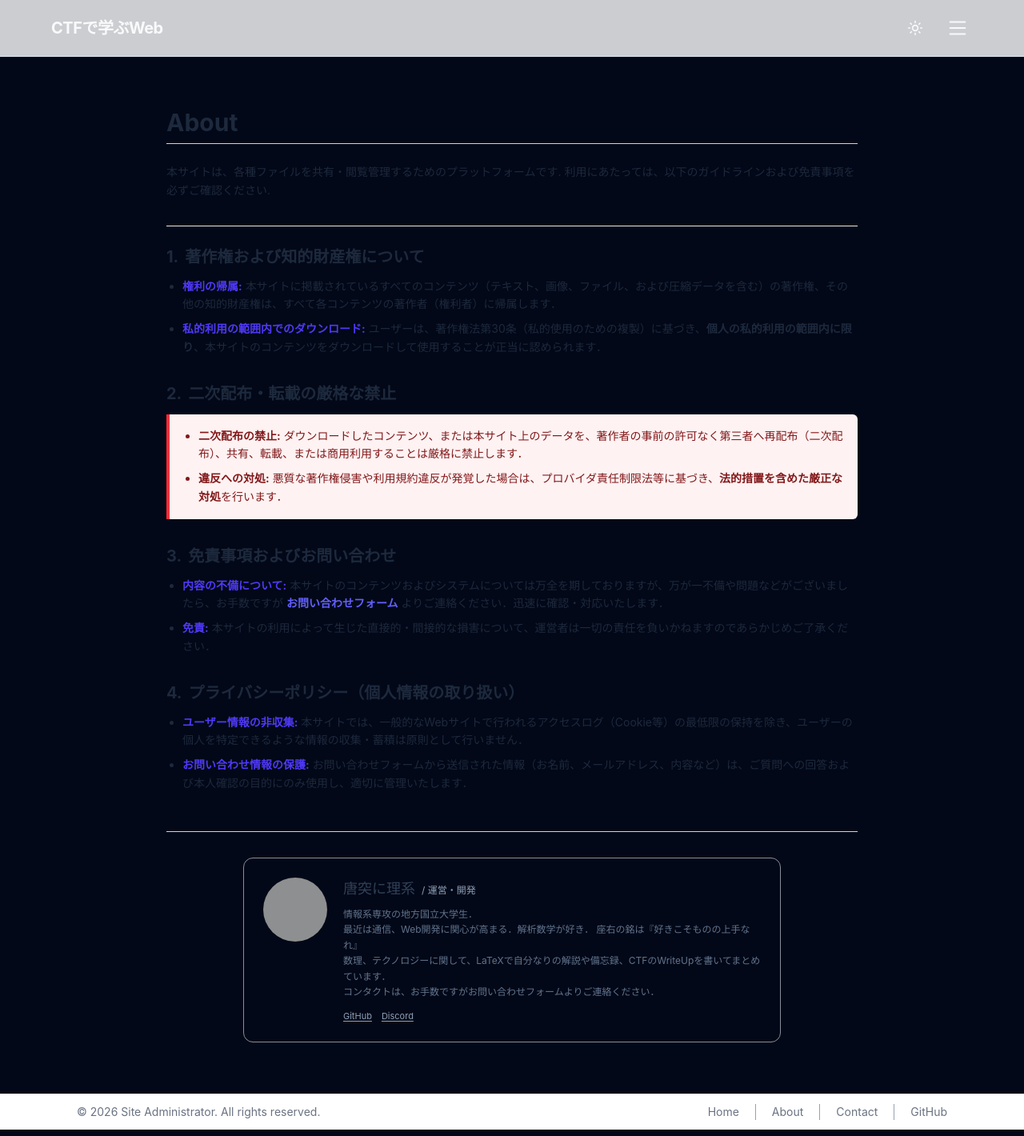
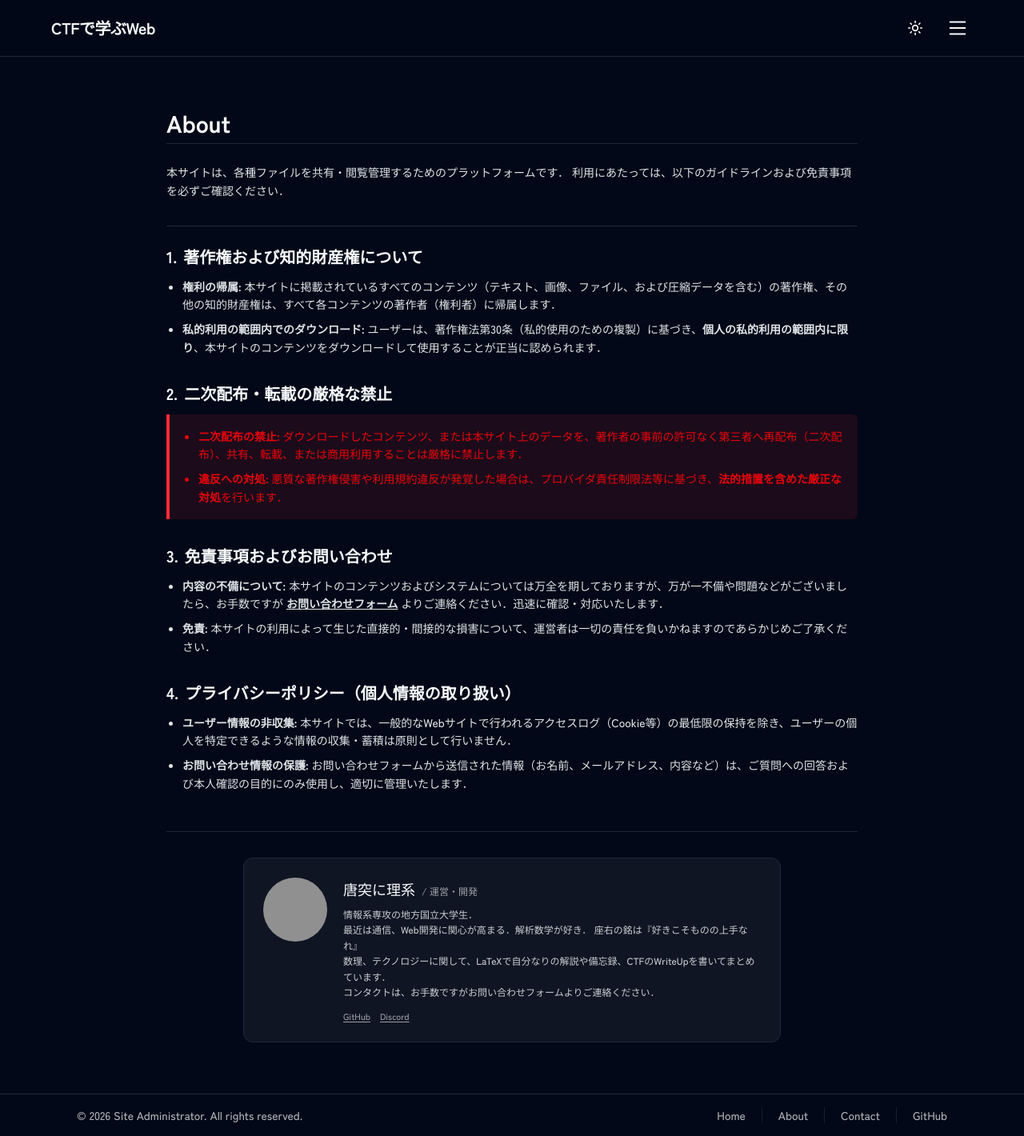
Before and after one commit to suikamin/ctfgonet, a Next.js app in the folder web/: page /about in a window 1280 px wide. Shown: the whole page at 80% size. Built offline with nearby package versions, Linux system fonts and the light colour scheme; grey boxes are pictures that could not be loaded.

Commit message:
fix: color theme

```diff
--- a/web/app/about/page.tsx
+++ b/web/app/about/page.tsx
@@ -6,32 +6,30 @@ export const metadata = {
 
 export default function About() {
   return (
-    <div className="max-w-4xl mx-auto px-4 py-8 text-slate-800 dark:text-slate-200">
-      <h1 className="text-3xl font-bold mb-6 border-b pb-2 border-slate-300 dark:border-slate-700">
+    <div className="max-w-4xl mx-auto px-4 py-8 text-foreground">
+      <h1 className="text-3xl font-bold mb-6 border-b pb-2 border-border">
         About
       </h1>
 
-      <p className="text-sm leading-relaxed mb-8">
-        本サイトは、各種ファイルを共有・閲覧管理するためのプラットフォームです.
-        利用にあたっては、以下のガイドラインおよび免責事項を必ずご確認ください.
+      <p className="text-sm leading-relaxed mb-8 opacity-90">
+        本サイトは、各種ファイルを共有・閲覧管理するためのプラットフォームです．
+        利用にあたっては、以下のガイドラインおよび免責事項を必ずご確認ください．
       </p>
 
-      <hr className="my-6 border-slate-200 dark:border-slate-800" />
+      <hr className="my-6 border-border" />
 
       {/* 1. 著作権 */}
       <section className="mb-8">
         <h2 className="text-xl font-bold mb-3 flex items-center">
           <span className="mr-2">1.</span> 著作権および知的財産権について
         </h2>
-        <ul className="list-disc pl-5 space-y-2 text-sm leading-relaxed">
+        <ul className="list-disc pl-5 space-y-2 text-sm leading-relaxed opacity-90">
           <li>
-            <strong className="text-indigo-600 dark:text-indigo-400">
-              権利の帰属:
-            </strong>{" "}
+            <strong className="font-bold opacity-100">権利の帰属:</strong>{" "}
             本サイトに掲載されているすべてのコンテンツ（テキスト、画像、ファイル、および圧縮データを含む）の著作権、その他の知的財産権は、すべて各コンテンツの著作者（権利者）に帰属します．
           </li>
           <li>
-            <strong className="text-indigo-600 dark:text-indigo-400">
+            <strong className="font-bold opacity-100">
               私的利用の範囲内でのダウンロード:
             </strong>{" "}
             ユーザーは、著作権法第30条（私的使用のための複製）に基づき、
@@ -46,8 +44,8 @@ export default function About() {
         <h2 className="text-xl font-bold mb-3 flex items-center">
           <span className="mr-2">2.</span> 二次配布・転載の厳格な禁止
         </h2>
-        <div className="bg-red-50 dark:bg-red-950/30 border-l-4 border-red-500 p-4 rounded-r-md">
-          <ul className="list-disc pl-5 space-y-2 text-sm leading-relaxed text-red-900 dark:text-red-200">
+        <div className="bg-red-500/10 border-l-4 border-red-500 p-4 rounded-r-md">
+          <ul className="list-disc pl-5 space-y-2 text-sm leading-relaxed text-red-600 dark:text-red-400">
             <li>
               <strong>二次配布の禁止:</strong>{" "}
               ダウンロードしたコンテンツ、または本サイト上のデータを、著作者の事前の許可なく第三者へ再配布（二次配布）、共有、転載、または商用利用することは厳格に禁止します．
@@ -66,24 +64,22 @@ export default function About() {
         <h2 className="text-xl font-bold mb-3 flex items-center">
           <span className="mr-2">3.</span> 免責事項およびお問い合わせ
         </h2>
-        <ul className="list-disc pl-5 space-y-2 text-sm leading-relaxed">
+        <ul className="list-disc pl-5 space-y-2 text-sm leading-relaxed opacity-90">
           <li>
-            <strong className="text-indigo-600 dark:text-indigo-400">
+            <strong className="font-bold opacity-100">
               内容の不備について:
             </strong>{" "}
             本サイトのコンテンツおよびシステムについては万全を期しておりますが、万が一不備や問題などがございましたら、お手数ですが
             <Link
               href="/contact"
-              className="text-indigo-500 hover:underline mx-1 font-semibold"
+              className="underline font-semibold mx-1 hover:opacity-80 transition-opacity"
             >
               お問い合わせフォーム
             </Link>
             よりご連絡ください．迅速に確認・対応いたします．
           </li>
           <li>
-            <strong className="text-indigo-600 dark:text-indigo-400">
-              免責:
-            </strong>{" "}
+            <strong className="font-bold opacity-100">免責:</strong>{" "}
             本サイトの利用によって生じた直接的・間接的な損害について、運営者は一切の責任を負いかねますのであらかじめご了承ください．
           </li>
         </ul>
@@ -95,15 +91,15 @@ export default function About() {
           <span className="mr-2">4.</span>{" "}
           プライバシーポリシー（個人情報の取り扱い）
         </h2>
-        <ul className="list-disc pl-5 space-y-2 text-sm leading-relaxed">
+        <ul className="list-disc pl-5 space-y-2 text-sm leading-relaxed opacity-90">
           <li>
-            <strong className="text-indigo-600 dark:text-indigo-400">
+            <strong className="font-bold opacity-100">
               ユーザー情報の非収集:
             </strong>{" "}
             本サイトでは、一般的なWebサイトで行われるアクセスログ（Cookie等）の最低限の保持を除き、ユーザーの個人を特定できるような情報の収集・蓄積は原則として行いません．
           </li>
           <li>
-            <strong className="text-indigo-600 dark:text-indigo-400">
+            <strong className="font-bold opacity-100">
               お問い合わせ情報の保護:
             </strong>{" "}
             お問い合わせフォームから送信された情報（お名前、メールアドレス、内容など）は、ご質問への回答および本人確認の目的にのみ使用し、適切に管理いたします．
@@ -111,12 +107,12 @@ export default function About() {
         </ul>
       </section>
 
-      <hr className="my-8 border-slate-300 dark:border-slate-700" />
+      <hr className="my-8 border-border" />
 
       {/* About Me セクション */}
-      <section className="p-6 rounded-xl border border-slate-200/60 dark:border-slate-800/60 max-w-2xl mx-auto bg-transparent">
+      <section className="p-6 rounded-xl border border-border max-w-2xl mx-auto bg-foreground/5">
         <div className="flex flex-col sm:flex-row items-center sm:items-start gap-5">
-          {/* 丸形アイコン（小さめでシンプルに） */}
+          {/* 丸形アイコン */}
           <div className="flex-shrink-0">
             <img
               src="/avatar.jpg"
@@ -128,15 +124,13 @@ export default function About() {
           {/* テキストコンテンツ */}
           <div className="flex-grow text-center sm:text-left">
             <div className="mb-2">
-              <h2 className="text-lg font-medium text-slate-700 dark:text-slate-300 inline-block mr-2">
+              <h2 className="text-lg font-medium inline-block mr-2">
                 唐突に理系
               </h2>
-              <span className="text-xs text-slate-400 dark:text-slate-500">
-                / 運営・開発
-              </span>
+              <span className="text-xs opacity-60">/ 運営・開発</span>
             </div>
 
-            <div className="text-xs leading-relaxed text-slate-500 dark:text-slate-400 space-y-2">
+            <div className="text-xs leading-relaxed opacity-80 space-y-2">
               <p>
                 情報系専攻の地方国立大学生．
                 <br />
@@ -149,17 +143,17 @@ export default function About() {
               </p>
             </div>
 
-            {/* リンクも目立たないように */}
-            <div className="mt-3 flex justify-center sm:justify-start space-x-3 text-[11px] text-slate-400 dark:text-slate-500">
+            {/* リンク */}
+            <div className="mt-3 flex justify-center sm:justify-start space-x-3 text-[11px] opacity-60">
               <a
                 href="#"
-                className="hover:text-slate-600 dark:hover:text-slate-300 transition underline underline-offset-2"
+                className="hover:opacity-100 transition underline underline-offset-2"
               >
                 GitHub
               </a>
               <a
                 href="#"
-                className="hover:text-slate-600 dark:hover:text-slate-300 transition underline underline-offset-2"
+                className="hover:opacity-100 transition underline underline-offset-2"
               >
                 Discord
               </a>
--- a/web/app/components/Footer.tsx
+++ b/web/app/components/Footer.tsx
@@ -1,44 +1,43 @@
-import Image from "next/image";
+// components/Footer.tsx
+import Link from "next/link";
+
 export default function Footer() {
-  // 自動で現在の西暦（2026年など）を取得して表示に利用します
   const currentYear = new Date().getFullYear();
 
   return (
-    <footer className="w-full border-t border-gray-200 bg-white py-3 dark:border-gray-800 dark:bg-gray-950">
+    <footer className="w-full border-t border-border bg-background py-4 text-foreground">
       <div className="mx-auto max-w-6xl px-4 sm:px-6 lg:px-8">
         <div className="flex flex-col items-center justify-between gap-4 sm:flex-row">
-          {/* 左側：著作権表記 */}
-          <p className="text-sm text-gray-500 dark:text-gray-400">
+          <p className="text-sm opacity-70">
             &copy; {currentYear} Site Administrator. All rights reserved.
           </p>
 
-          {/* 各種リンク */}
-          <div className="flex text-sm text-gray-500 dark:text-gray-400 divide-x divide-gray-400">
-            <a
+          <div className="flex text-sm opacity-70 divide-x divide-border">
+            <Link
               href="/"
-              className="hover:text-gray-900 dark:hover:text-white transition-colors pr-5"
+              className="hover:opacity-100 transition-opacity pr-5"
             >
               Home
-            </a>
-            <a
+            </Link>
+            <Link
               href="/about"
-              className="hover:text-gray-900 dark:hover:text-white transition-colors px-5"
+              className="hover:opacity-100 transition-opacity px-5"
             >
               About
-            </a>
+            </Link>
             <a
               href="/contact"
               target="_blank"
               rel="noopener noreferrer"
-              className="hover:text-gray-900 dark:hover:text-white transition-colors px-5"
+              className="hover:opacity-100 transition-opacity px-5"
             >
               Contact
             </a>
             <a
-              href="https://github.com/suikamin"
+              href="https://github.com/suikamin/ctfgonet"
               target="_blank"
               rel="noopener noreferrer"
-              className="flex items-center hover:text-gray-900 dark:hover:text-white transition-colors pl-5"
+              className="hover:opacity-100 transition-opacity pl-5"
             >
               GitHub
             </a>
--- a/web/app/components/Header.tsx
+++ b/web/app/components/Header.tsx
@@ -1,3 +1,4 @@
+// components/Header.tsx
 "use client";
 
 import { useState, useEffect } from "react";
@@ -13,7 +14,7 @@ export default function Header() {
   }, [theme]);
 
   return (
-    <div className="max-w-6xl mx-auto flex justify-between items-center w-full">
+    <div className="max-w-6xl mx-auto flex justify-between items-center w-full text-foreground">
       <Link href="/" className="font-bold text-xl tracking-tight">
         CTFで学ぶWeb
       </Link>
@@ -22,7 +23,7 @@ export default function Header() {
         {/* テーマ切り替えボタン */}
         <button
           onClick={() => setTheme(theme === "dark" ? "light" : "dark")}
-          className="p-2 rounded-md hover:bg-slate-100 dark:hover:bg-slate-900"
+          className="p-2 rounded-md hover:bg-foreground/10 transition-colors"
         >
           {theme === "dark" ? <Sun size={20} /> : <Moon size={20} />}
         </button>
@@ -31,7 +32,7 @@ export default function Header() {
         <div className="relative">
           <button
             onClick={() => setMenuOpen(!menuOpen)}
-            className="flex items-center gap-1 p-1 rounded-md text-sm hover:bg-slate-100 dark:hover:bg-slate-900"
+            className="flex items-center gap-1 p-1 rounded-md text-sm hover:bg-foreground/10 transition-colors"
           >
             <svg
               xmlns="http://www.w3.org/2000/svg"
@@ -48,11 +49,11 @@ export default function Header() {
             </svg>
           </button>
           {menuOpen && (
-            <div className="absolute right-0 mt-2 w-48 bg-white dark:bg-slate-900 border border-slate-200 dark:border-slate-800 rounded-md shadow-lg py-1">
+            <div className="absolute right-0 mt-2 w-48 bg-background border border-border rounded-md shadow-lg py-1 z-50">
               <Link
                 href="/admin"
                 onClick={() => setMenuOpen(false)}
-                className="flex items-center gap-2 px-4 py-2 text-sm hover:bg-slate-100 dark:hover:bg-slate-800 text-slate-700 dark:text-slate-200"
+                className="flex items-center gap-2 px-4 py-2 text-sm hover:bg-foreground/10 text-foreground transition-colors"
               >
                 <Lock size={14} /> 管理画面
               </Link>
--- a/web/app/contact/page.tsx
+++ b/web/app/contact/page.tsx
@@ -9,10 +9,10 @@ export default function RedirectPage() {
   }, []);
 
   return (
-    <div className="flex min-h-screen items-center justify-center">
+    <div className="flex min-h-screen items-center justify-center bg-background text-foreground">
       <div className="text-center">
-        {/* 一瞬だけ画面が表示される可能性があるため、不自然じゃないローディングを置いておく */}
-        <p className="text-sm text-slate-500 dark:text-slate-400 animate-pulse">
+        {/* リダイレクト中のローディング表示 */}
+        <p className="text-sm opacity-60 animate-pulse">
           リダイレクトしています。少々お待ちください...
         </p>
       </div>
--- a/web/app/layout.tsx
+++ b/web/app/layout.tsx
@@ -1,7 +1,14 @@
 import "@/app/globals.css";
 import Footer from "./components/Footer";
 import Header from "./components/Header";
-import { icons } from "lucide-react";
+import { Zen_Kaku_Gothic_New } from "next/font/google";
+
+const zenKaku = Zen_Kaku_Gothic_New({
+  weight: ["500", "700"],
+  subsets: ["latin"],
+  preload: false,
+  display: "swap",
+});
 
 export default function RootLayout({
   children,
@@ -10,8 +17,11 @@ export default function RootLayout({
 }) {
   return (
     <html lang="ja" className="dark">
-      <body className="bg-slate-50 text-slate-900 dark:bg-slate-950 dark:text-slate-50 flex h-screen flex-col min-h-screen transition-colors duration-200">
-        <div className="border-b border-slate-200 dark:border-slate-800 p-4 sticky top-0 bg-white/80 dark:bg-slate-950/80 backdrop-blur-md z-50 flex-shrink-0">
+      <body
+        className={`${zenKaku.className} bg-background text-foreground flex h-screen flex-col min-h-screen transition-colors duration-200`}
+      >
+        {/* ヘッダー外枠：テーマ変数と不透明度でバックドロップブラーを適用 */}
+        <div className="border-b border-border p-4 sticky top-0 bg-background/80 backdrop-blur-md z-50 flex-shrink-0">
           <Header />
         </div>
 
```
Also changed, not shown: web/app/admin/page.tsx (+36 -36 lines), web/app/components/FileModal.tsx (+26 -52 lines), web/app/files/page.tsx (+12 -32 lines).
